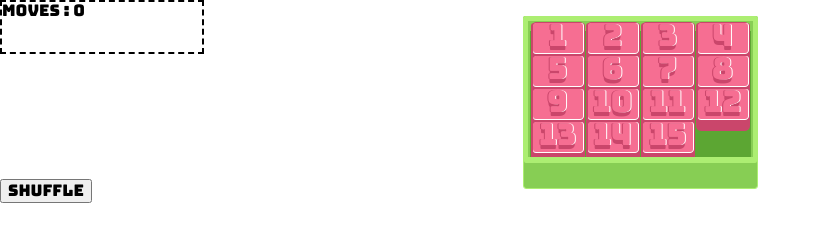
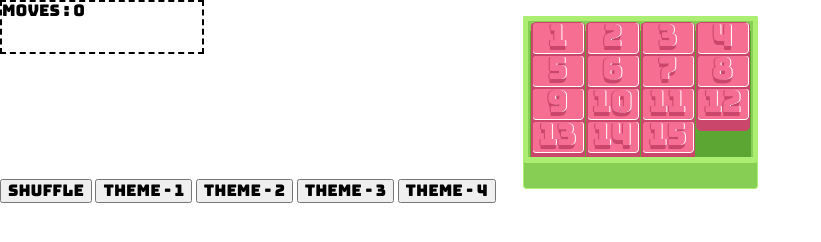
Before and after one commit to ovylehzhanin/sliding-puzzle, a website built with webpack: page src/index.html in a window 1280 px wide. Shown: the whole page, without its empty margins (0-821 px from the left). Built offline with nearby package versions, Linux system fonts and the light colour scheme.

Commit message:
Add theme buttons

```diff
--- a/src/index.html
+++ b/src/index.html
@@ -6,6 +6,7 @@
   <link rel="stylesheet" href="https://cdnjs.cloudflare.com/ajax/libs/normalize/5.0.0/normalize.min.css">
   <link rel="stylesheet" href="./style.css">
   <style title="generated"></style>
+  <meta name="viewport" content="width=device-width, initial-scale=1.0">
 </head>
 <body>
   <div id="root" class="container"></div>
@@ -14,6 +15,10 @@
     <span class="statistic__moves-value"></span>
   </div>
   <button class="shuffle-button" id="makeShuffle">Shuffle</button>
+  <button class="theme">Theme - 1</button>
+  <button class="theme">Theme - 2</button>
+  <button class="theme">Theme - 3</button>
+  <button class="theme">Theme - 4</button>
   <script src="./main.js"></script>
 </body>
 </html>
```
